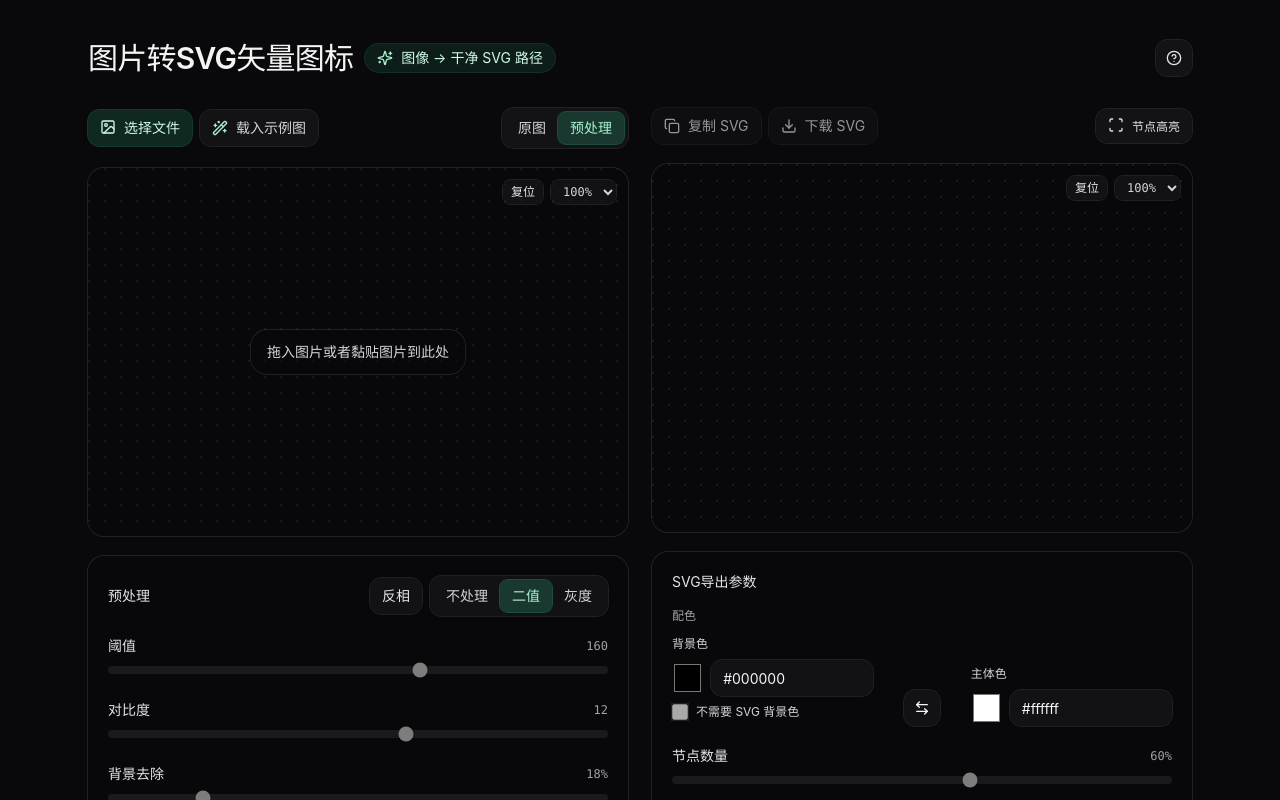
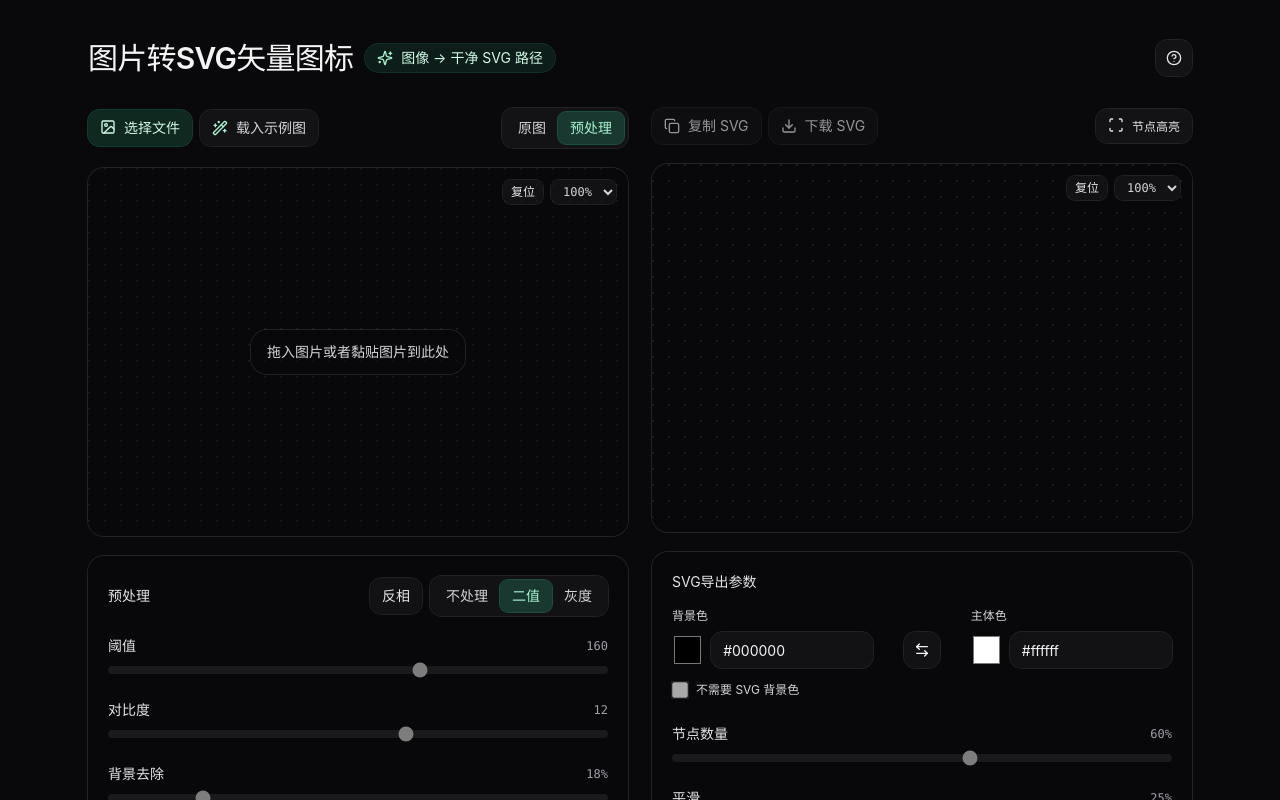
Before and after one commit to F1rstDan/img2icon-svg, a React (Vite) app: page /#/ in a window 1280 px wide. Shown: the top 800 px of the page. Built offline with nearby package versions, Linux system fonts and the light colour scheme.

Commit message:
feat: 优化 SVG 导出功能
Co-authored-by: traeagent <traeagent@users.noreply.github.com>

```diff
--- a/src/components/VectorizePanel.tsx
+++ b/src/components/VectorizePanel.tsx
@@ -22,7 +22,6 @@ export default function VectorizePanel({
       <div className="text-sm text-zinc-200">SVG导出参数</div>
       <div className="mt-4 space-y-5">
         <div className="grid grid-cols-12 items-end gap-3">
-          <div className="col-span-12 text-xs text-zinc-400">配色</div>
           <div className="col-span-5">
             <div className="text-xs text-zinc-300">背景色</div>
             <div className="mt-2 flex items-center gap-2">
@@ -41,16 +40,6 @@ export default function VectorizePanel({
                 disabled={disabled}
               />
             </div>
-            <label className="mt-2 inline-flex items-center gap-2 text-xs text-zinc-300">
-              <input
-                type="checkbox"
-                className="h-4 w-4 rounded border-white/10 bg-zinc-900/70 text-emerald-400 ring-1 ring-white/10"
-                checked={params.noBackground}
-                onChange={(e) => onChange({ noBackground: e.target.checked })}
-                disabled={disabled}
-              />
-              <span>不需要 SVG 背景色</span>
-            </label>
           </div>
           <div className="col-span-2 flex justify-center">
             <button
@@ -81,6 +70,18 @@ export default function VectorizePanel({
                 disabled={disabled}
               />
             </div>
+          </div>
+          <div className="col-span-12">
+            <label className="inline-flex items-center gap-2 text-xs text-zinc-300">
+              <input
+                type="checkbox"
+                className="h-4 w-4 rounded border-white/10 bg-zinc-900/70 text-emerald-400 ring-1 ring-white/10"
+                checked={params.noBackground}
+                onChange={(e) => onChange({ noBackground: e.target.checked })}
+                disabled={disabled}
+              />
+              <span>不需要 SVG 背景色</span>
+            </label>
           </div>
         </div>
 
```
